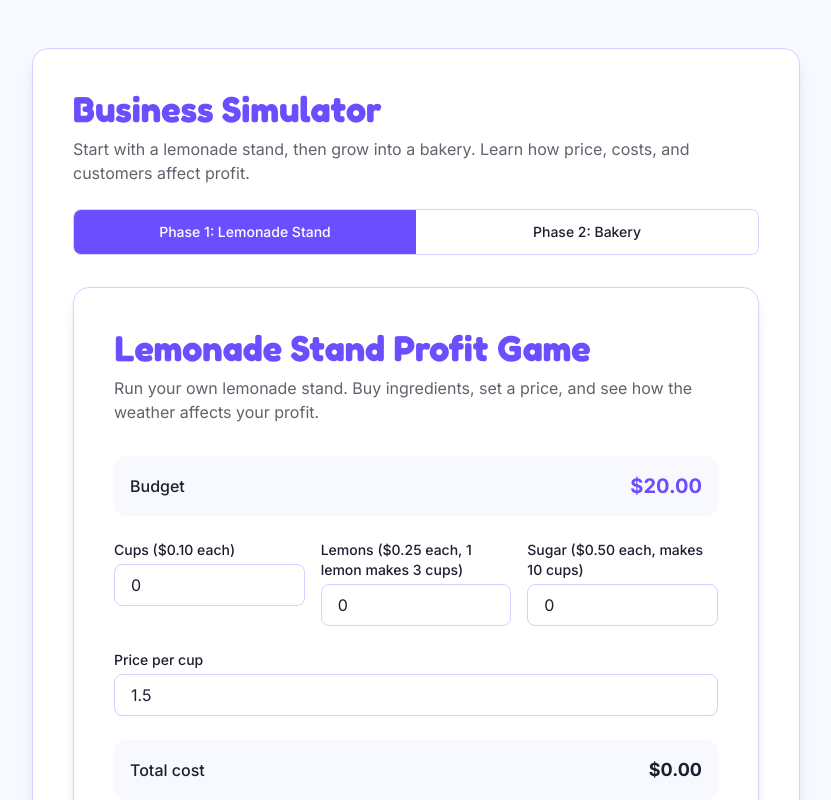
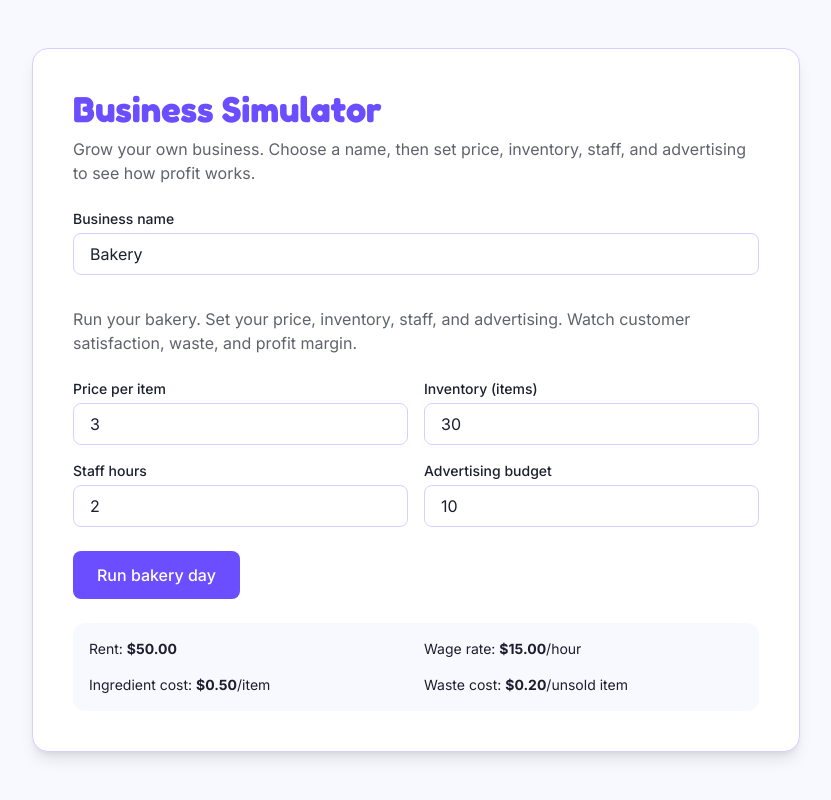
Before and after one commit to Authenticai-agent/moneyverse, a Next.js app: page /tools/business-simulator in a window 1280 px wide. Shown: the top 800 px of the page, without its empty margins (224-1055 px from the left). Built offline with nearby package versions, Linux system fonts and the light colour scheme; no server answers.

Commit message:
Simplify Business Simulator: remove lemonade phase, add custom business name

```diff
--- a/app/components/BakeryPhase.tsx
+++ b/app/components/BakeryPhase.tsx
@@ -7,7 +7,11 @@ const formatCurrency = (n: number) => new Intl.NumberFormat('en-US', { style: 'c
 const RENT = 50;
 const WAGE = 15;
 
-export default function BakeryPhase() {
+interface BakeryPhaseProps {
+  businessName?: string;
+}
+
+export default function BakeryPhase({ businessName = 'Bakery' }: BakeryPhaseProps) {
   const [price, setPrice] = useState(3);
   const [inventory, setInventory] = useState(30);
   const [wages, setWages] = useState(2);
@@ -41,7 +45,7 @@ export default function BakeryPhase() {
   return (
     <div className="space-y-6">
       <p className="text-mv-dark/70">
-        Run a bakery. Set your price, inventory, staff, and advertising. Watch customer satisfaction, waste, and profit margin.
+        Run your {businessName.toLowerCase()}. Set your price, inventory, staff, and advertising. Watch customer satisfaction, waste, and profit margin.
       </p>
 
       <div className="grid grid-cols-1 md:grid-cols-2 gap-4">
@@ -64,7 +68,7 @@ export default function BakeryPhase() {
       </div>
 
       <button onClick={handleRun} className="px-6 py-3 rounded-lg bg-mv-primary text-white font-medium hover:bg-mv-primary/90">
-        Run bakery day
+        Run {businessName.toLowerCase()} day
       </button>
 
       <div className="grid grid-cols-1 md:grid-cols-2 gap-4 text-sm bg-mv-light rounded-xl p-4">
@@ -76,7 +80,7 @@ export default function BakeryPhase() {
 
       {result && (
         <div className="bg-mv-light rounded-2xl p-6 border border-mv-lavender">
-          <h3 className="text-xl font-bold text-mv-primary mb-4">Bakery Day Results</h3>
+          <h3 className="text-xl font-bold text-mv-primary mb-4">{businessName} Day Results</h3>
           <div className="grid grid-cols-2 md:grid-cols-4 gap-4 mb-4">
             <div className="bg-white rounded-xl p-3 border border-mv-lavender"><p className="text-xs text-mv-dark/70">Demand</p><p className="font-bold text-mv-dark">{result.demand}</p></div>
             <div className="bg-white rounded-xl p-3 border border-mv-lavender"><p className="text-xs text-mv-dark/70">Sold</p><p className="font-bold text-mv-dark">{result.sold}</p></div>
@@ -90,10 +94,10 @@ export default function BakeryPhase() {
           </div>
           <p className="text-sm text-mv-dark/70 mt-4">
             {result.profit > 0
-              ? 'Your bakery made a profit. Try raising advertising or inventory if demand is strong.'
+              ? `Your ${businessName.toLowerCase()} made a profit. Try raising advertising or inventory if demand is strong.`
               : result.profit === 0
               ? 'You broke even. Adjust price, waste, or advertising.'
-              : 'Your bakery lost money. Try fewer staff, lower inventory, or a better price.'}
+              : `Your ${businessName.toLowerCase()} lost money. Try fewer staff, lower inventory, or a better price.`}
           </p>
         </div>
       )}
--- a/app/components/BusinessSimulator.tsx
+++ b/app/components/BusinessSimulator.tsx
@@ -1,40 +1,33 @@
 'use client';
 
 import { useState } from 'react';
-import LemonadeStandGame from './LemonadeStandGame';
 import BakeryPhase from './BakeryPhase';
 
 export default function BusinessSimulator() {
-  const [phase, setPhase] = useState<'lemonade' | 'bakery'>('lemonade');
+  const [businessName, setBusinessName] = useState('Bakery');
 
   return (
     <div className="max-w-3xl mx-auto bg-white rounded-2xl shadow-lg p-6 md:p-10 border border-mv-lavender">
       <h1 className="text-3xl md:text-4xl font-bold text-mv-primary mb-2">Business Simulator</h1>
       <p className="text-mv-dark/70 mb-6">
-        Start with a lemonade stand, then grow into a bakery. Learn how price, costs, and customers affect profit.
+        Grow your own business. Choose a name, then set price, inventory, staff, and advertising to see how profit works.
       </p>
 
-      <div className="flex rounded-lg border border-mv-lavender overflow-hidden mb-8">
-        <button
-          onClick={() => setPhase('lemonade')}
-          className={`flex-1 px-4 py-3 text-sm font-medium ${
-            phase === 'lemonade' ? 'bg-mv-primary text-white' : 'bg-white text-mv-dark hover:bg-mv-lavender'
-          }`}
-        >
-          Phase 1: Lemonade Stand
-        </button>
-        <button
-          onClick={() => setPhase('bakery')}
-          className={`flex-1 px-4 py-3 text-sm font-medium ${
-            phase === 'bakery' ? 'bg-mv-primary text-white' : 'bg-white text-mv-dark hover:bg-mv-lavender'
-          }`}
-        >
-          Phase 2: Bakery
-        </button>
+      <div className="mb-8">
+        <label htmlFor="businessName" className="block text-sm font-medium text-mv-dark mb-1">
+          Business name
+        </label>
+        <input
+          id="businessName"
+          type="text"
+          value={businessName}
+          onChange={(e) => setBusinessName(e.target.value || 'Bakery')}
+          placeholder="e.g. Bakery, Bookstore, Cookie Shop"
+          className="w-full rounded-lg border border-mv-lavender px-4 py-2 focus:outline-none focus:ring-2 focus:ring-mv-primary"
+        />
       </div>
 
-      {phase === 'lemonade' && <LemonadeStandGame />}
-      {phase === 'bakery' && <BakeryPhase />}
+      <BakeryPhase businessName={businessName} />
     </div>
   );
 }
```
Also changed, not shown: 1 other file (tests, documents, lock files or other folders).
